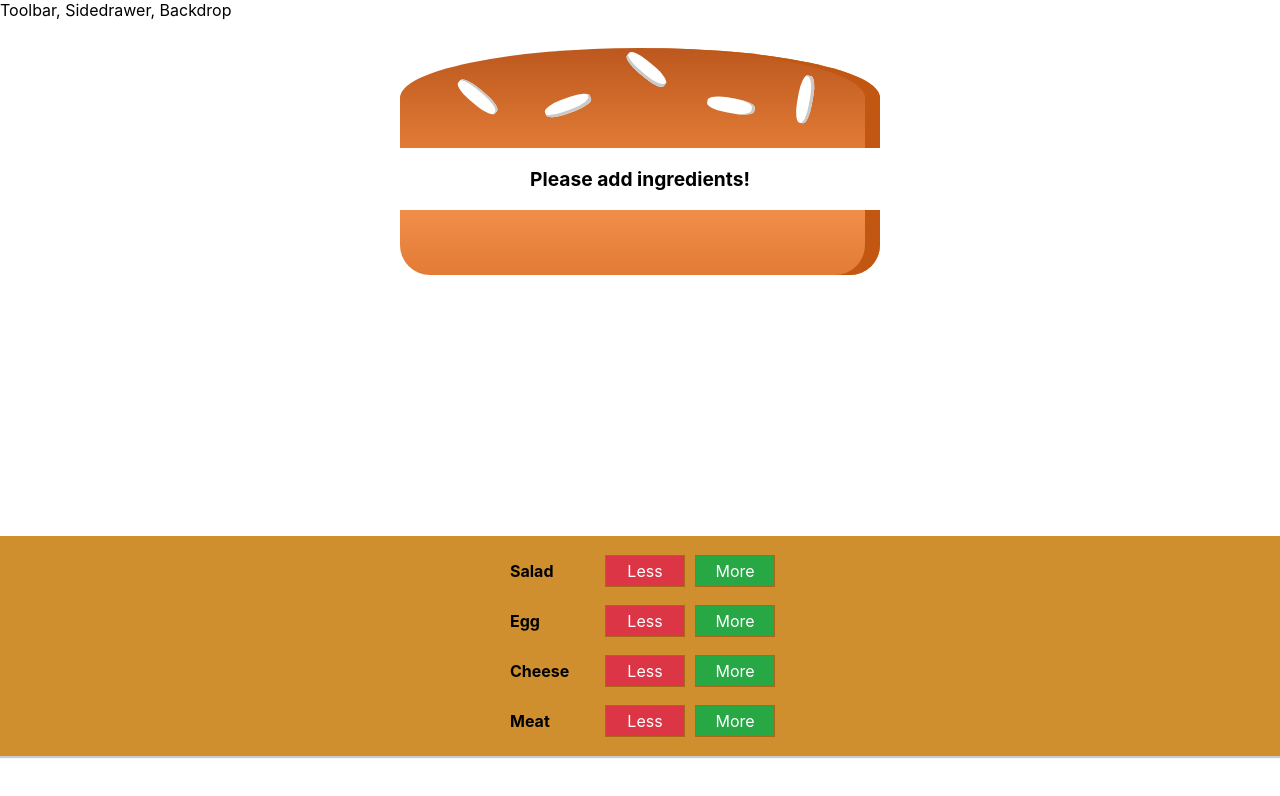
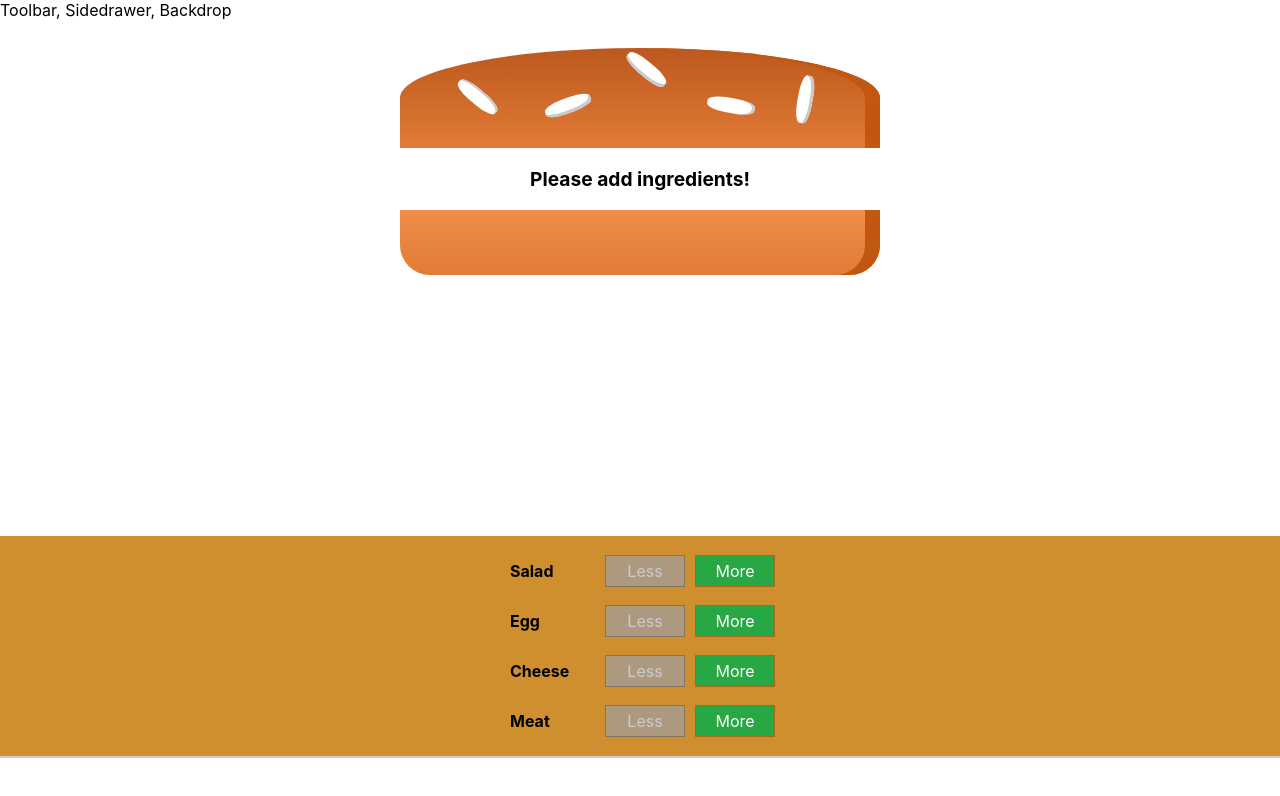
Before and after one commit to talalahmed95/build-my-burger, a React (Create React App) app: page / in a window 1280 px wide. Shown: the top 796 px of the page. Built offline with nearby package versions, Linux system fonts and the light colour scheme.

Commit message:
remove ingredients

```diff
--- a/src/components/Burger/BuildControls/BuildControl/BuildControl.js
+++ b/src/components/Burger/BuildControls/BuildControl/BuildControl.js
@@ -4,7 +4,7 @@ import classes from './BuildControl.module.css';
 const buildControl = (props) => (
 	<div className={classes.BuildControl}>
 		<div className={classes.Label}>{props.label}</div>
-		<button className={classes.Less}>Less</button>
+		<button className={classes.Less} onClick={props.removed} disabled={props.disabled}>Less</button>
 		<button className={classes.More} onClick={props.added}>More</button>
 	</div>
 );
--- a/src/components/Burger/BuildControls/BuildControls.js
+++ b/src/components/Burger/BuildControls/BuildControls.js
@@ -16,6 +16,8 @@ const buildControls = (props) => (
 				key={ctrl.label}
 				label={ctrl.label}
 				added={() => props.ingredientsAdded(ctrl.type)}
+				removed={() => props.ingredientsRemoved(ctrl.type)}
+				disabled={props.disabled[ctrl.type]}
 			/>
 		))}
 	</div>
--- a/src/components/Burger/BurgerIngredient/BurgerIngredient.module.css
+++ b/src/components/Burger/BurgerIngredient/BurgerIngredient.module.css
@@ -108,6 +108,7 @@
 .Egg {
     width: 80%;
     height: 3%;
-    background: linear-gradient(#bf3813, #c45e38);
+    background: linear-gradient(#f4d004, #c45e38);
     margin: 2% auto;
+    border-radius: 20px;
 }
--- a/src/containers/BurgerBuilder/BurgerBuilder.js
+++ b/src/containers/BurgerBuilder/BurgerBuilder.js
@@ -33,14 +33,32 @@ class BurgerBuilder extends Component {
 	}
 
 	removeIngredientHandler = (type) => {
-
+		const oldCount = this.state.ingredients[type];
+		if (oldCount <= 0) {
+			return;
+		}
+		const updatedCount = oldCount - 1;
+		const updatedIngredients = {...this.state.ingredients};
+		updatedIngredients[type] = updatedCount;
+		const priceSub = INGREDIENT_PRICES[type];
+		const oldPrice = this.state.totalPrice;
+		const updatedPrice = oldPrice - priceSub;
+		this.setState({ingredients: updatedIngredients, totalPrice: updatedPrice});
 	}
 
 	render () {
+		const disabledInfo = {...this.state.ingredients};
+		for (let key in disabledInfo) {
+			disabledInfo[key] = disabledInfo[key] <= 0;
+		}
 		return (
 			<Aux>
 				<Burger ingredients={this.state.ingredients} />
-				<BuildControls ingredientsAdded={this.addIngredientHandler} />
+				<BuildControls
+					ingredientsAdded={this.addIngredientHandler}
+					ingredientsRemoved={this.removeIngredientHandler}
+					disabled={disabledInfo}
+				/>
 			</Aux>
 		);
 	}
```
